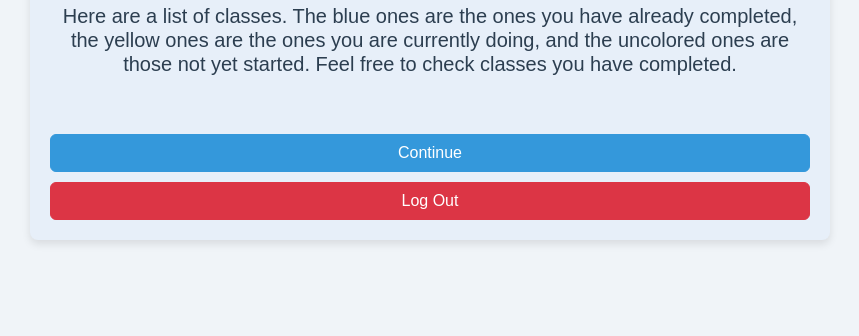
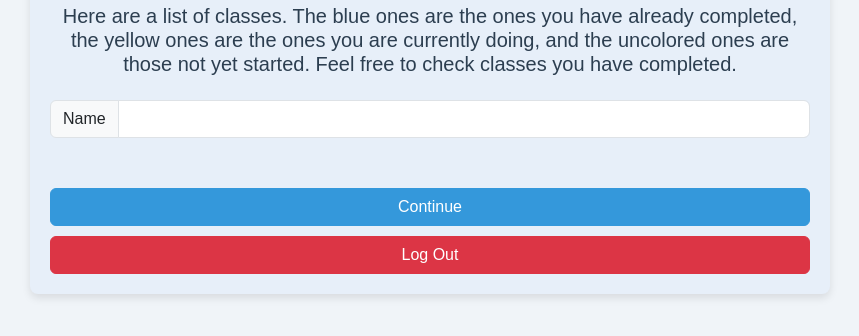
Before and after one commit to LuisSantana-Repository/FisrtNodeProyect_Schedule, a website: page public/Student.html in a window 1280 px wide. Shown: the part 136-472 px from the top of the page, without its empty margins (210-1069 px from the left). Drawn offline with nearby package versions, Linux system fonts and the light colour scheme; no server answers.

Commit message:
add search bar classes

```diff
--- a/public/Student.html
+++ b/public/Student.html
@@ -30,6 +30,19 @@
             <div class="container mt-5">
                 <h1 class="mb-4">Before We Continue</h1>
                 <h5 class="mb-4">Here are a list of classes. The blue ones are the ones you have already completed, the yellow ones are the ones you are currently doing, and the uncolored ones are those not yet started. Feel free to check classes you have completed.</h5>
+                <div class="input-group mb-3">
+                    <span class="input-group-text" id="prefixId">Name</span>
+                    <input
+                        type="text"
+                        name="input"
+                        id="input"
+                        class="form-control"
+                        placeholder=""
+                        oninput="makechecks()"
+                        aria-describedby="prefixId"
+                    />
+                </div>
+
                 <ul class="list-group" id="List">
 
 
--- a/public/Student.js
+++ b/public/Student.js
@@ -5,7 +5,7 @@ function completedHTML(u){
                         <input class="form-check-input me-1" type="checkbox" value="" aria-label="Class 1 Completed" checked disabled>
         </li>
     `
-    console.log(html)
+    //console.log(html)
     return html
 }
 function notAble(u){
@@ -15,7 +15,7 @@ function notAble(u){
             <input class="form-check-input me-1" type="checkbox" value="" aria-label="Class 3 not able" disabled>
         </li>
     `
-    console.log(html)
+    //console.log(html)
     return html
 }
 function PassingHTML(u){
@@ -25,7 +25,7 @@ function PassingHTML(u){
                         <input class="form-check-input me-1" type="checkbox" value="" aria-label="Class 2 In Progress" onclick="updateAvailable('${u._id}')">
                     </li>
     `
-    console.log(html)
+    //console.log(html)
     return html
 }
 function AvailableHTML(u){
@@ -35,7 +35,7 @@ function AvailableHTML(u){
                         <input class="form-check-input me-1" type="checkbox" value="" aria-label="Class 3 Not Started" onclick="updateAvailable('${u._id}')">
                     </li>
     `
-    console.log(html)
+    //console.log(html)
     return html
 
 }
@@ -58,7 +58,13 @@ async function updateAvailable(u){
 
 async function makechecks(){
     let token = null;
-    let request = await fetch('/api/User/classes', {
+    let text = document.getElementById("input");
+    let params=""
+    if(text != null){
+        params = "?name="+text.value;
+    }
+    console.log(params)
+    let request = await fetch('/api/User/classes'+params, {
         method: 'GET',
         headers:{
             "x-token":token,
@@ -68,9 +74,9 @@ async function makechecks(){
     let data = await request.json()
 
     let html = data.Completed.map(u => completedHTML(u)).join('')
-    console.log(html)
+    //console.log(html)
     html += data.clasesInscribed.map(u => PassingHTML(u)).join('')
-    console.log(html)
+    //console.log(html)
     html += data.Available.map(u => AvailableHTML(u)).join('')
     html += data.notIn.map(u=> notAble(u)).join('')
     document.getElementById("List").innerHTML= html;
```
Also changed, not shown: routes/UserRoutes.js (+9 -2 lines).
